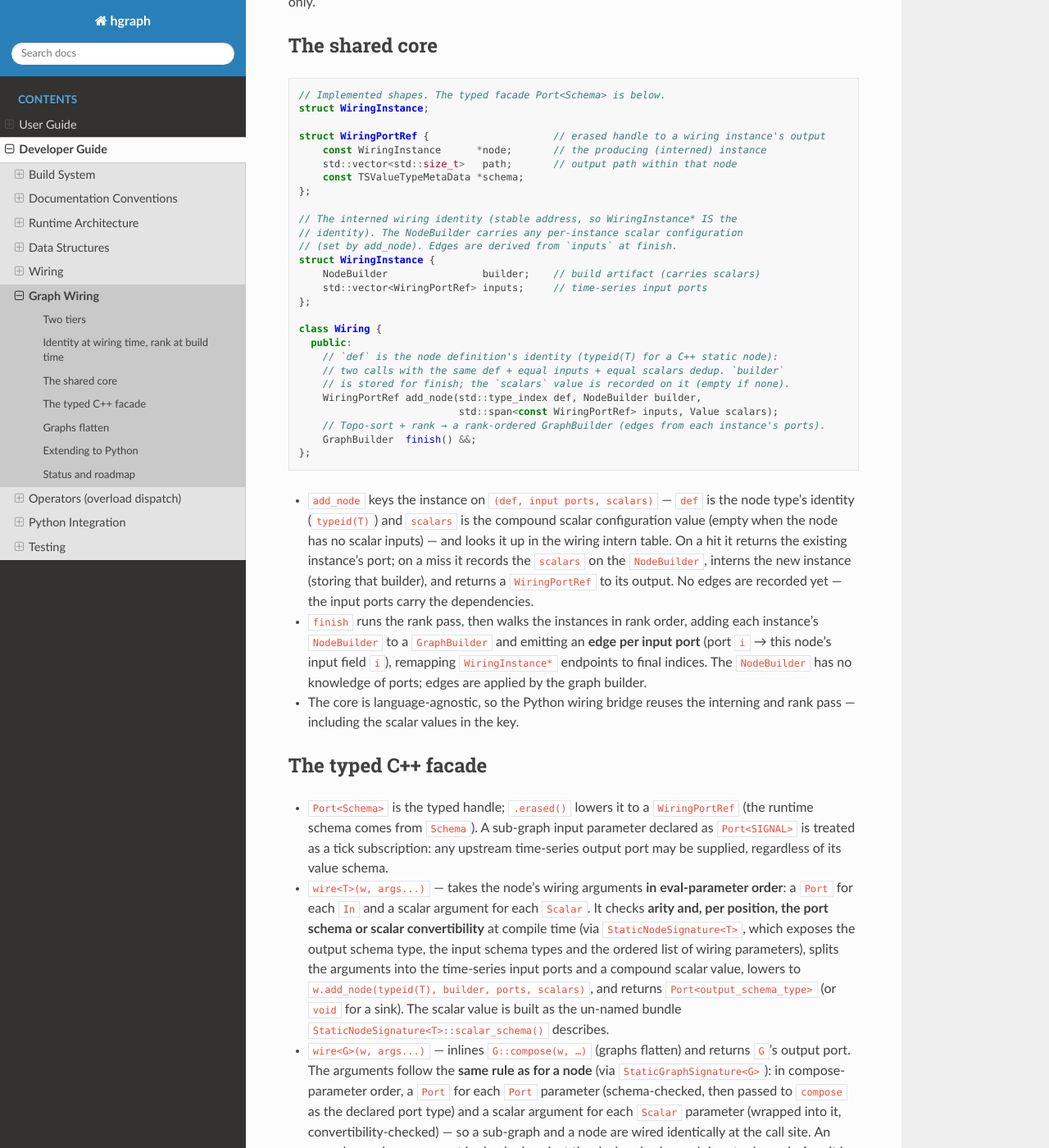
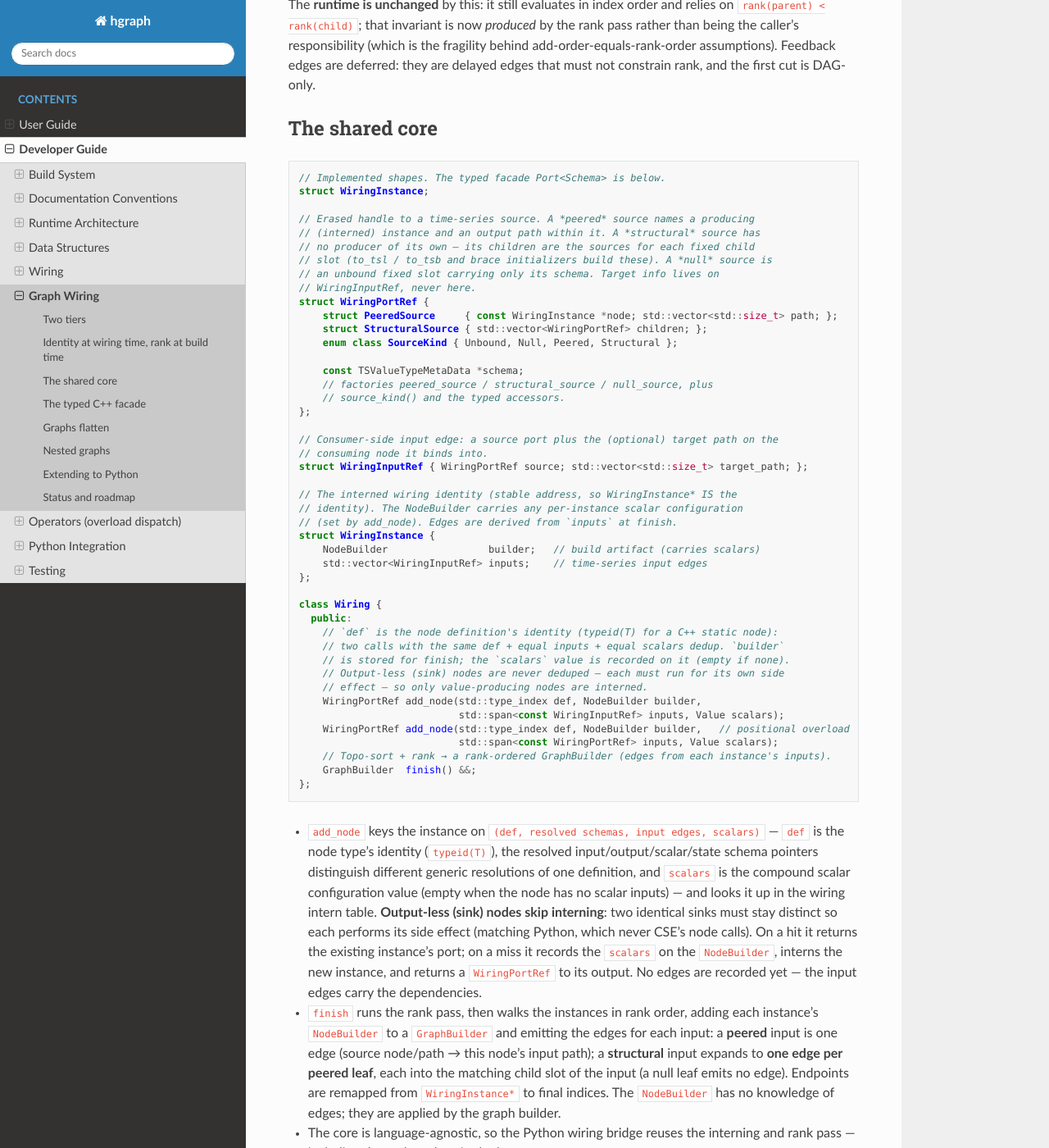
Before and after one commit to hhenson/hg_cpp, a Sphinx documentation site: the page built from docs/source/developer_guide/graph_wiring.rst, in a window 1280 px wide and 1400 px high, scrolled down 2046 px. Shown: the whole window at 82% size. Built offline with Sphinx 7.4.7 and the Read the Docs theme 3.1.0, drawn with Linux system fonts in a browser that asks for light colours; some of the changed text lies outside the part shown.

Commit message:
Small cleanups

```diff
--- a/docs/source/developer_guide/graph_wiring.rst
+++ b/docs/source/developer_guide/graph_wiring.rst
@@ -9,20 +9,26 @@ same runtime graph the same way.
 
 .. note::
 
-   **Status.** Slices 1–3b are **implemented**: the ``Wiring`` core (interning +
-   topo-sort/rank), the typed ``Port<Schema>`` + ``wire<T>`` facade for nodes,
-   ``build_graph<G>(…)`` for a top-level graph, **sub-graph composition**
-   (``wire<G>`` inlines a graph, with the same compile-time argument checking and
-   scalar-literal auto-wrapping as ``wire<T>``), **scalar inputs** (``Scalar<>``
-   arguments folded into the intern key and recorded on the node builder), and
-   ``StaticGraphSignature<G>`` with **graph-level scalar parameters** (a top-level
-   graph's ``compose`` may take ``Scalar<>`` parameters, supplied through
-   ``build_graph<G>(values…)``) — in ``include/hgraph/types/graph_wiring.h`` +
-   ``src/hgraph/types/graph_wiring.cpp``, with ``tests/cpp/test_graph_wiring.cpp``.
-   Still **not yet implemented**: standalone sub-graph building / time-series
-   boundary binding (deferred until there is a consumer — the non-flattening nested
-   graphs), generics and higher-order operators; those parts of this page are the
-   design record. The user-facing view is *User Guide > Wiring Graphs in C++*.
+   **Status.** Implemented: the ``Wiring`` core (interning + topo-sort/rank), the
+   typed ``Port<Schema>`` + ``wire<T>`` facade for nodes, ``build_graph<G>(…)`` for
+   a top-level graph, **sub-graph composition** (``wire<G>`` inlines a graph, with
+   the same compile-time argument checking and scalar-literal auto-wrapping as
+   ``wire<T>``), **scalar inputs** (``Scalar<>`` arguments folded into the intern
+   key and recorded on the node builder), ``StaticGraphSignature<G>`` with
+   **graph-level scalar parameters**, **structural (non-peered) sources** — brace
+   initializers ``wire<T>(w, {a, b})`` (positional and by-name) and the ``to_tsl``
+   / ``to_tsb`` collection builders, including adapting a structural source onto a
+   ``REF`` input — **generic (type-variable) nodes and operator-overload dispatch**
+   (see *Operators*), and a first **non-flattening nested-graph node**
+   (``single_nested_graph_node``; see *Nested graphs*). Code in
+   ``include/hgraph/types/graph_wiring.h`` + ``src/hgraph/types/graph_wiring.cpp``
+   (and ``include/hgraph/runtime/nested_graph_node.h`` + its ``.cpp``), with
+   ``tests/cpp/test_graph_wiring.cpp``. Still **not yet implemented**: the
+   ``wire``-level higher-order operators (``map_`` / ``reduce`` / ``switch_``) that
+   build nested-graph nodes from a sub-graph, standalone sub-graph building with
+   supplied time-series boundary ports, and feedback edges; those parts of this
+   page are the design record. The user-facing view is *User Guide > Wiring Graphs
+   in C++*.
 
 
 Two tiers
@@ -108,18 +114,32 @@ The shared core
    // Implemented shapes. The typed facade Port<Schema> is below.
    struct WiringInstance;
 
-   struct WiringPortRef {                     // erased handle to a wiring instance's output
-       const WiringInstance      *node;       // the producing (interned) instance
-       std::vector<std::size_t>   path;       // output path within that node
+   // Erased handle to a time-series source. A *peered* source names a producing
+   // (interned) instance and an output path within it. A *structural* source has
+   // no producer of its own — its children are the sources for each fixed child
+   // slot (to_tsl / to_tsb and brace initializers build these). A *null* source is
+   // an unbound fixed slot carrying only its schema. Target info lives on
+   // WiringInputRef, never here.
+   struct WiringPortRef {
+       struct PeeredSource     { const WiringInstance *node; std::vector<std::size_t> path; };
+       struct StructuralSource { std::vector<WiringPortRef> children; };
+       enum class SourceKind { Unbound, Null, Peered, Structural };
+
        const TSValueTypeMetaData *schema;
+       // factories peered_source / structural_source / null_source, plus
+       // source_kind() and the typed accessors.
    };
+
+   // Consumer-side input edge: a source port plus the (optional) target path on the
+   // consuming node it binds into.
+   struct WiringInputRef { WiringPortRef source; std::vector<std::size_t> target_path; };
 
    // The interned wiring identity (stable address, so WiringInstance* IS the
    // identity). The NodeBuilder carries any per-instance scalar configuration
    // (set by add_node). Edges are derived from `inputs` at finish.
    struct WiringInstance {
-       NodeBuilder                builder;    // build artifact (carries scalars)
-       std::vector<WiringPortRef> inputs;     // time-series input ports
+       NodeBuilder                 builder;   // build artifact (carries scalars)
+       std::vector<WiringInputRef> inputs;    // time-series input edges
    };
 
    class Wiring {
@@ -127,24 +147,34 @@ The shared core
        // `def` is the node definition's identity (typeid(T) for a C++ static node):
        // two calls with the same def + equal inputs + equal scalars dedup. `builder`
        // is stored for finish; the `scalars` value is recorded on it (empty if none).
+       // Output-less (sink) nodes are never deduped — each must run for its own side
+       // effect — so only value-producing nodes are interned.
        WiringPortRef add_node(std::type_index def, NodeBuilder builder,
+                              std::span<const WiringInputRef> inputs, Value scalars);
+       WiringPortRef add_node(std::type_index def, NodeBuilder builder,   // positional overload
                               std::span<const WiringPortRef> inputs, Value scalars);
-       // Topo-sort + rank → a rank-ordered GraphBuilder (edges from each instance's ports).
+       // Topo-sort + rank → a rank-ordered GraphBuilder (edges from each instance's inputs).
        GraphBuilder  finish() &&;
    };
 
-- ``add_node`` keys the instance on ``(def, input ports, scalars)`` — ``def`` is
-  the node type's identity (``typeid(T)``) and ``scalars`` is the compound scalar
+- ``add_node`` keys the instance on ``(def, resolved schemas, input edges,
+  scalars)`` — ``def`` is the node type's identity (``typeid(T)``), the resolved
+  input/output/scalar/state schema pointers distinguish different generic
+  resolutions of one definition, and ``scalars`` is the compound scalar
   configuration value (empty when the node has no scalar inputs) — and looks it up
-  in the wiring intern table. On a hit it returns the existing instance's port; on
-  a miss it records the ``scalars`` on the ``NodeBuilder``, interns the new
-  instance (storing that builder), and returns a ``WiringPortRef`` to its output.
-  No edges are recorded yet — the input ports carry the dependencies.
+  in the wiring intern table. **Output-less (sink) nodes skip interning**: two
+  identical sinks must stay distinct so each performs its side effect (matching
+  Python, which never CSE's node calls). On a hit it returns the existing
+  instance's port; on a miss it records the ``scalars`` on the ``NodeBuilder``,
+  interns the new instance, and returns a ``WiringPortRef`` to its output. No edges
+  are recorded yet — the input edges carry the dependencies.
 - ``finish`` runs the rank pass, then walks the instances in rank order, adding
-  each instance's ``NodeBuilder`` to a ``GraphBuilder`` and emitting an **edge per
-  input port** (port ``i`` → this node's input field ``i``), remapping
-  ``WiringInstance*`` endpoints to final indices. The ``NodeBuilder`` has no
-  knowledge of ports; edges are applied by the graph builder.
+  each instance's ``NodeBuilder`` to a ``GraphBuilder`` and emitting the edges for
+  each input: a **peered** input is one edge (source node/path → this node's input
+  path); a **structural** input expands to **one edge per peered leaf**, each into
+  the matching child slot of the input (a null leaf emits no edge). Endpoints are
+  remapped from ``WiringInstance*`` to final indices. The ``NodeBuilder`` has no
+  knowledge of edges; they are applied by the graph builder.
 - The core is language-agnostic, so the Python wiring bridge reuses the interning
   and rank pass — including the scalar values in the key.
 
@@ -214,9 +244,46 @@ current ``Wiring``; only nodes become runtime objects. This matches Python, wher
 ``@graph`` functions are wiring-time only and disappear into nodes.
 
 Nested graphs that must **not** flatten — ``map_`` / ``reduce`` / ``switch_`` and
-other higher-order operators — need boundary binding (the child-graph template /
-boundary substrate) rather than inlining. That is the extension point for those
-operators and is out of scope for the first cut.
+other higher-order operators — own a child graph at runtime rather than inlining.
+The runtime substrate for that now exists (see *Nested graphs*); the ``wire``-level
+operators that build on it are the next step.
+
+
+Nested graphs
+-------------
+
+A **nested-graph node** owns and drives one child graph instead of flattening it.
+It is built outside the ``Wiring`` flatten path, via
+``single_nested_graph_node(meta, spec)``
+(``include/hgraph/runtime/nested_graph_node.h``), and plugs into the generic node
+through the node extension points: a ``NodeStorageField`` for the child
+``GraphValue``, a custom ``NodeOps`` for ``evaluate`` (plus ``start`` / ``stop``
+callbacks), and a ``NodeView::as<SingleNestedGraphNodeView>()`` extension view.
+
+- **Boundaries are reference-bound, not copied.** ``spec.input_bindings`` map a
+  path in the outer node's input to a child node's input endpoint; each cycle the
+  child input is bound to the *same upstream output* the outer input is bound to
+  (``bind_output``). ``spec.output_binding`` forwards a child node's output through
+  the outer node's **forwarding output** (its ``output_endpoint_schema`` is
+  ``peered``), so the outer output shares identity with the child's rather than
+  copying values. Re-binding each cycle is cheap — skipped when the endpoint
+  already references the same output — and absorbs an upstream ``REF`` that
+  re-points.
+- **Lifecycle.** The child graph is instantiated lazily, started/stopped with the
+  node (configurable via ``SingleNestedGraphNodeOptions``), and the child's next
+  scheduled time is propagated up so the parent re-evaluates when the child has
+  pending work. The forwarding link is left intact on stop — the child output lives
+  in the node's storage and is torn down with the parent output, so the forwarded
+  value stays observable after a run; ``switch_``-style wrappers that swap the
+  active child use ``single_nested_graph_clear_output_binding``.
+- ``SingleNestedGraphNodeView`` is reusable scaffolding: policy wrappers
+  (``try_`` / ``switch_`` / delayed component) can supply their own callbacks while
+  reusing the same storage and binding model.
+
+Implemented today: a single child, output forwarding at the output root only, and
+graphs built by hand (``GraphBuilder``). The multiplexing operators (``map_`` /
+``reduce`` / ``switch_``) and the ``wire``-level entry points that construct these
+nodes from a sub-graph are the next step.
 
 
 Extending to Python
@@ -292,10 +359,19 @@ Slices:
    ``NodeBuilder::implementation<Impl>(map)``) and is specified on its own page,
    *Operators*. It is the multi-candidate generalisation of the single-implementation
    resolution above.
-6. **Next.** Standalone sub-graph building / time-series **boundary binding**
-   (supplying ``Port`` inputs to ``build_graph`` / ``wire<G>``) — **deferred until
-   it has a consumer**, the non-flattening nested graphs (``map_`` / ``reduce`` /
-   ``switch_``), which is where the boundary substrate is actually needed.
+6. **Structural (non-peered) sources — done.** Brace initializers
+   ``wire<T>(w, {a, b})`` (positional → fixed TSL/TSB) and ``{{"f", a}, …}``
+   (by-name → TSB fields, missing fields filled with null sources), plus the
+   ``to_tsl`` / ``to_tsb`` collection builders, produce a structural
+   ``WiringPortRef`` whose peered leaves expand to one edge each at ``finish``. A
+   structural source bound to a ``REF`` input is adapted through a synthetic
+   reference node. Tests: ``tests/cpp/test_graph_wiring.cpp``.
+7. **Nested-graph node — first cut done.** ``single_nested_graph_node`` owns one
+   child graph and reference-binds its boundaries (see *Nested graphs*). Tests:
+   ``tests/cpp/test_graph_wiring.cpp``.
+8. **Next.** The ``wire``-level higher-order operators (``map_`` / ``reduce`` /
+   ``switch_``) that construct nested-graph nodes from a sub-graph, standalone
+   sub-graph building with supplied time-series boundary ports, and feedback edges.
 
 Deferred: **by-name graph/node scalar arguments and parameter defaults** (today
 arguments are positional and all required — a compile-time ``arg<"name">(value)``
```
